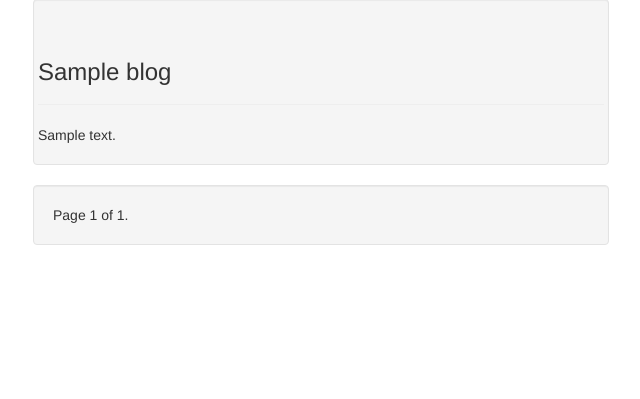
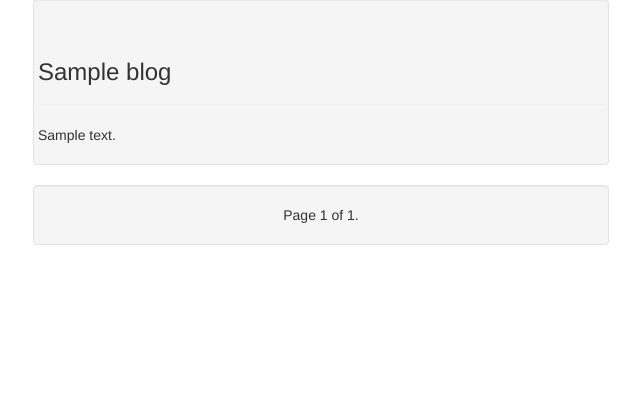
Before and after one commit to riccardolorenzon/simple_blog, a Django app: template templates/blogtemplate.html in a window 1280 px wide. Shown: the part 131-530 px from the top of the page, without its empty margins (319-959 px from the left). Run offline with Django 3.2, Linux system fonts and the light colour scheme; the template is opened without the code that fills it: most values are stand-ins (such as "Sample title", 1, 10 or a date in 2020); parts of the project's set-up code (start-up, migrations or seed data) failed here and were passed over; some libraries are stand-ins or nearby versions.

Commit message:
fix centered page navigation

```diff
--- a/templates/blogtemplate.html
+++ b/templates/blogtemplate.html
@@ -55,7 +55,7 @@
             </div>
         {% endfor %}
     </div>
-    <div class="blog well">
+    <div class="blog well centerdiv">
             <span class="step-links">
                 {% if blogs.has_previous %}
                     <a href="?page={{ blogs.previous_page_number }}">previous</a>
```
